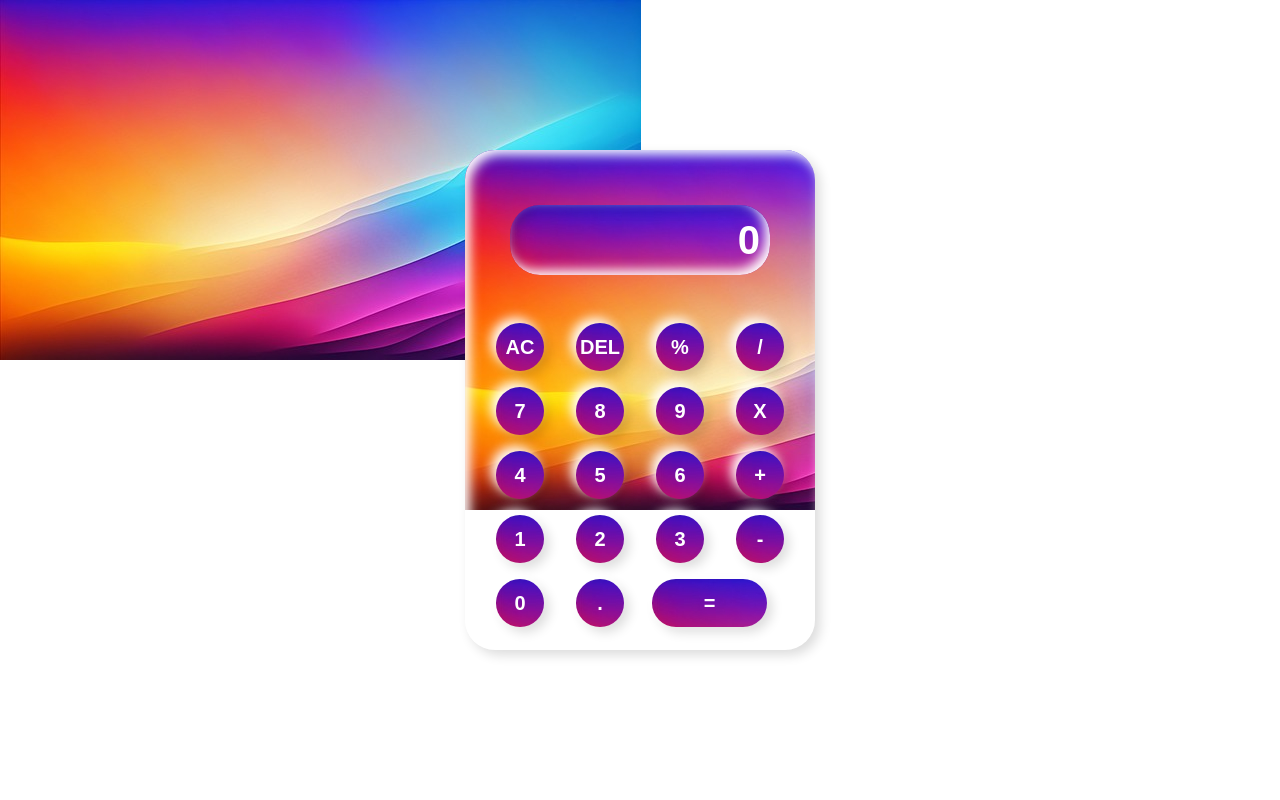
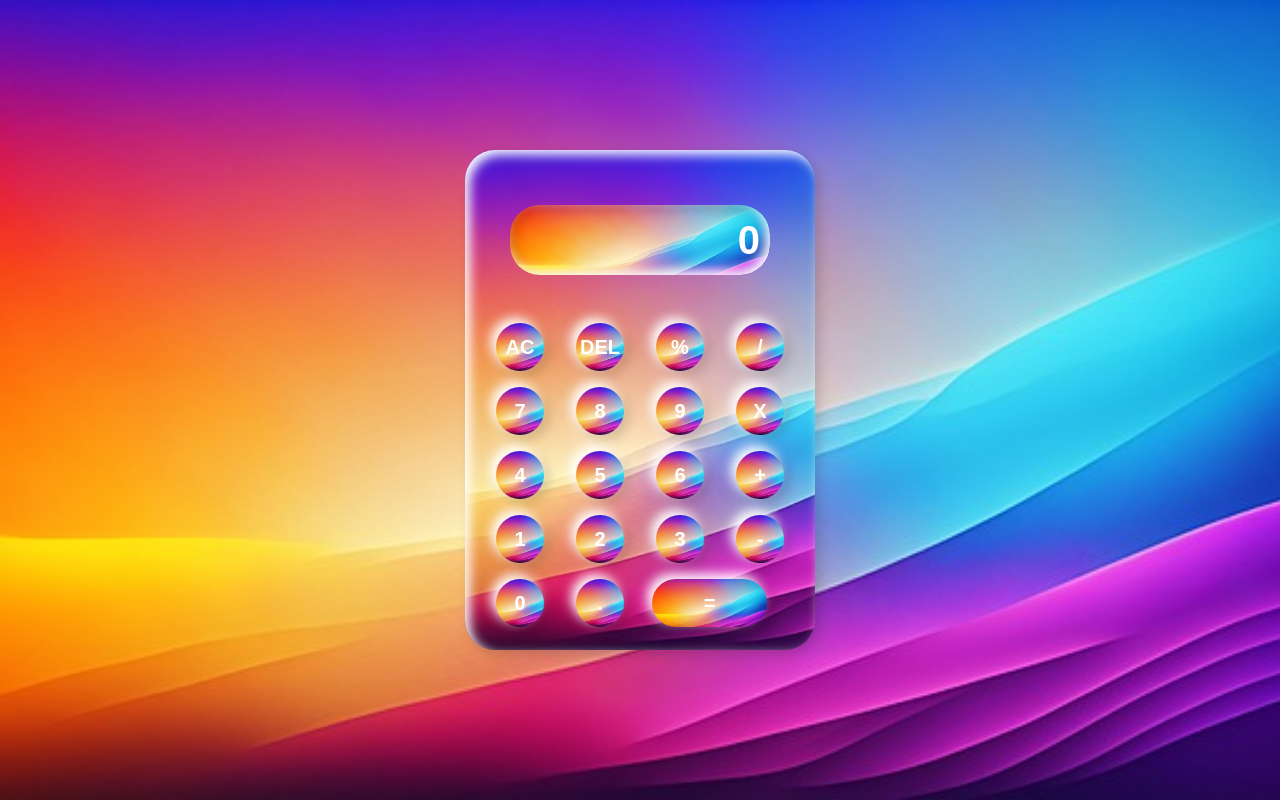
Before and after one commit to shashikant-sharma71/Calculator-Using-HTML-CSS-JavaScript, a plain HTML site: page index.html in a window 1280 px wide. Drawn offline with Linux system fonts and the light colour scheme.

Commit message:
Update style.css

```diff
--- a/style.css
+++ b/style.css
@@ -8,7 +8,8 @@
     color: #ffffff;
     background: url(Background.jpg);
     background-repeat: no-repeat;
-    background-size: auto;
+    background-size: cover;
+    background-position: center;
 
 
 
```
